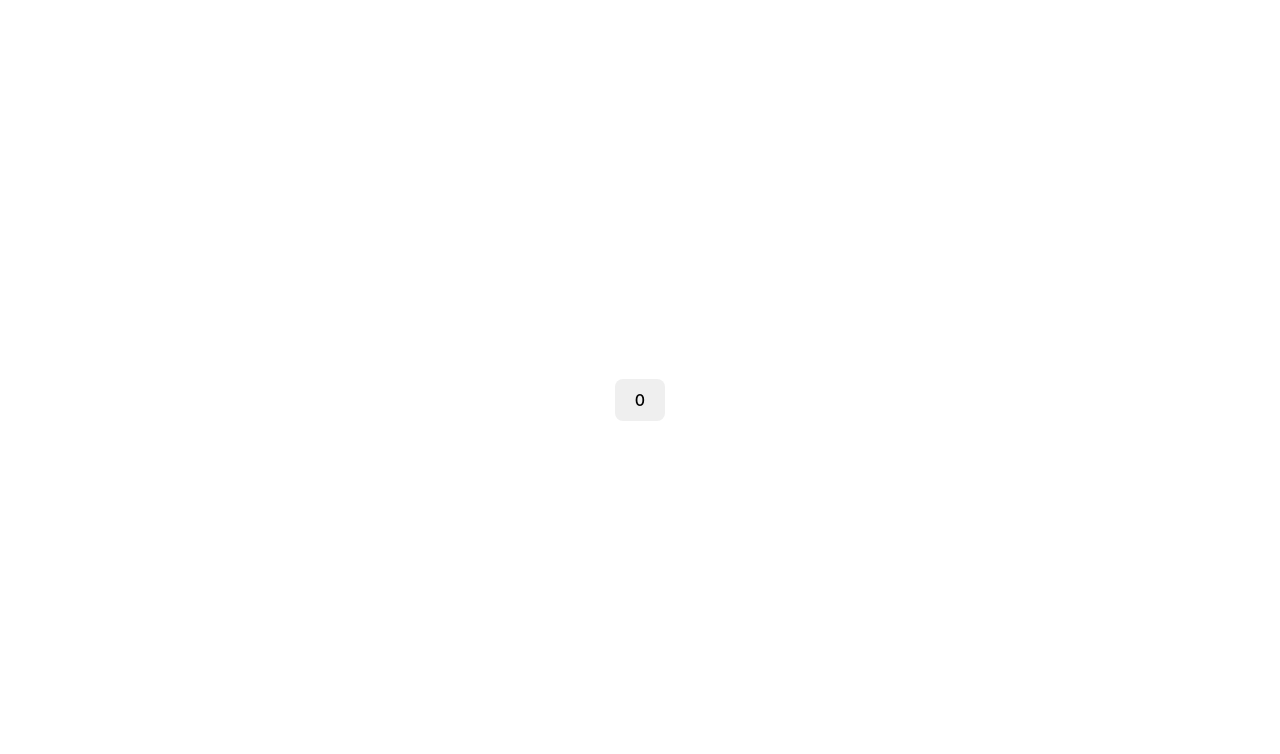
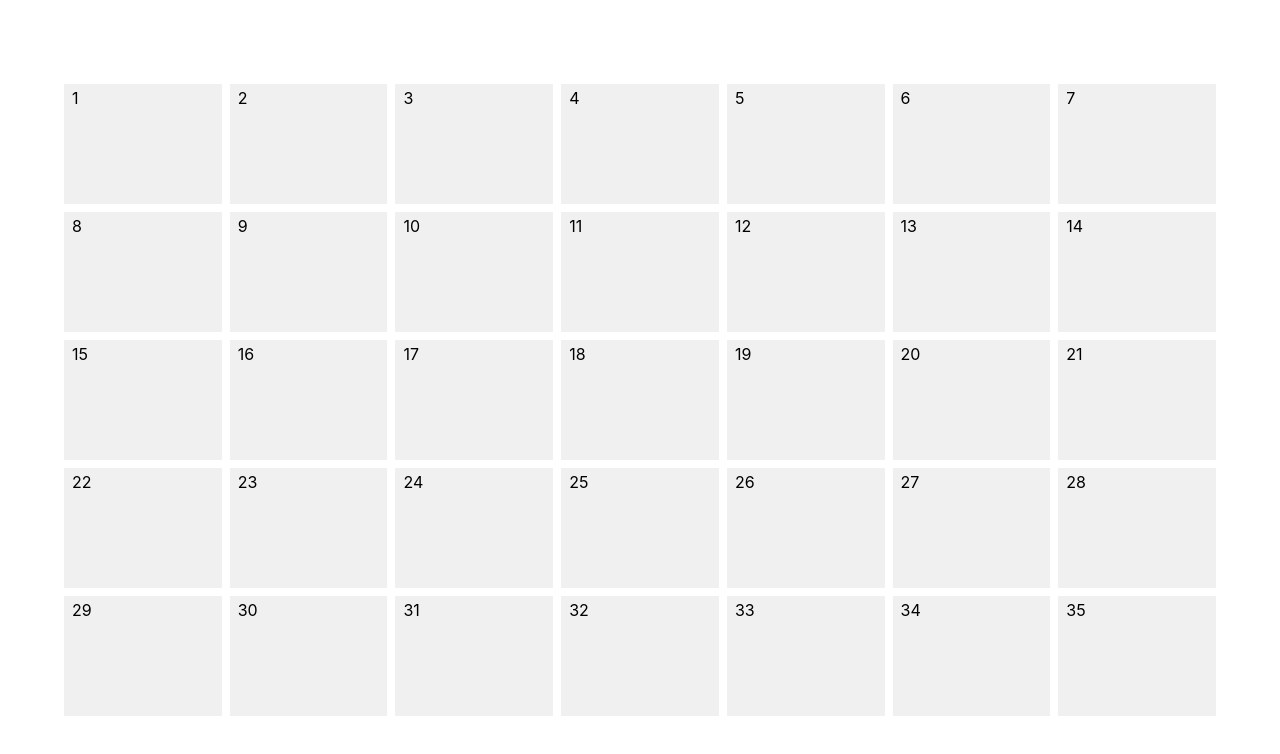
Before and after one commit to justPeterLee/Goals, a React (Vite) app in the folder client/: page / in a window 1280 px wide. Shown: the top 754 px of the page. Built offline with nearby package versions, Linux system fonts and the light colour scheme.

Commit message:
imported date-fns

```diff
--- a/client/package.json
+++ b/client/package.json
@@ -13,6 +13,7 @@
     "@reduxjs/toolkit": "^1.9.7",
     "@types/react-redux": "^7.1.27",
     "axios": "^1.5.1",
+    "date-fns": "^2.30.0",
     "react": "^18.2.0",
     "react-dom": "^18.2.0",
     "react-redux": "^8.1.3",
--- a/client/src/App.tsx
+++ b/client/src/App.tsx
@@ -1,22 +1,24 @@
 import "./App.css";
-import { useState } from "react";
-import { useAppDispatch, useAppSelector } from "./hook/redux.hook";
+import { Routes, Route } from "react-router-dom";
+// import { useState } from "react";
+// import { useAppDispatch, useAppSelector } from "./hook/redux.hook";
+
+//components
+import Calendar from "./components/calendar/calendar";
 
 function App() {
-  const dispatch = useAppDispatch();
-  const countState: any = useAppSelector((state) => state.count.value);
+  // const dispatch = useAppDispatch();
+  // const countState: any = useAppSelector((state) => state.count.value);
 
-  const [count, setCount] = useState(0);
-  const addCount = () => {
-    dispatch({ type: "FETCH_GOALS" });
-    setCount(countState);
-  };
+  // const [count, setCount] = useState(0);
+  // const addCount = () => {
+  //   dispatch({ type: "FETCH_GOALS" });
+  //   setCount(countState);
+  // };
   return (
-    <>
-      <div className="card">
-        <button onClick={addCount}>{count}</button>
-      </div>
-    </>
+    <Routes>
+      <Route path="/" element={<Calendar />} />
+    </Routes>
   );
 }
 
--- /dev/null
+++ b/client/src/components/calendar/Calendar.module.css
@@ -0,0 +1,45 @@
+/* day */
+.dayContainer {
+  height: 15vh;
+  width: 15vw;
+  background-color: rgb(240, 240, 240);
+  transition: filter ease 0.2s;
+}
+
+.dayContainer:hover {
+  filter: brightness(0.9);
+}
+.titleContainer {
+  display: flex;
+  flex-direction: row;
+}
+
+.day {
+  margin-left: 0.5rem;
+  margin-top: 0.25rem;
+}
+/* week */
+.weekContainer {
+  display: flex;
+  gap: 0.5rem;
+}
+
+/* month */
+.monthContainer {
+  display: flex;
+  flex-direction: column;
+  /* justify-content: center;
+  align-items: center; */
+  gap: 0.5rem;
+
+  width: 90vw;
+  /* height: 70vh; */
+  /* background-color: rgb(100, 100, 100); */
+}
+
+/* calendar */
+/* .calendarContainer {
+  display: flex;
+  justify-content: center;
+  align-items: center;
+} */
--- a/client/src/components/calendar/Calendar.tsx
+++ b/client/src/components/calendar/Calendar.tsx
@@ -1,14 +1,57 @@
+import styles from "./Calendar.module.css";
+
 export default function Calendar() {
   return (
-    <div>
-      <Week />
-      <Week />
-      <Week />
-      <Week />
+    <div className={`${styles.calendarContainer} container`}>
+      <Month />
     </div>
   );
 }
 
-function Week() {
-  return <div>week</div>;
+function Day(props: { day: string; index: number; row: number }) {
+  const { day, index, row } = props;
+
+  return (
+    <div className={styles.dayContainer}>
+      <div className={styles.dayTitle}>
+        <span className={`${styles.titleContainer}`}>
+          <p className={styles.day}>{index + row + 1}</p>
+          {/* <p className={styles.title}> {day}</p> */}
+        </span>
+      </div>
+      <div className={styles.dayBody}></div>
+      <div className={styles.dayFooter}></div>
+    </div>
+  );
 }
+
+function Week(props: { row: number }) {
+  const { row } = props;
+  const week = [
+    "Sunday",
+    "Monday",
+    "Tuesday",
+    "Wednesday",
+    "Thurseday",
+    "Friday",
+    "Saturday",
+  ];
+  return (
+    <div className={styles.weekContainer}>
+      {week.map((day, index) => {
+        return <Day key={index} day={day} index={index} row={row} />;
+      })}
+    </div>
+  );
+}
+
+function Month() {
+  return (
+    <div className={styles.monthContainer}>
+      {Array.from({ length: 5 }, (_, index) => {
+        const rowIndex = index * 7;
+        return <Week key={index} row={rowIndex} />;
+      })}
+    </div>
+  );
+}
--- /dev/null
+++ b/client/src/hook/useCalendar.hook.ts
@@ -0,0 +1 @@
+export default function useCalendar() {}
--- a/client/src/index.css
+++ b/client/src/index.css
@@ -24,3 +24,15 @@ button {
 button:hover {
   border-color: #646cff;
 }
+
+p {
+  padding: 0;
+  margin: 0;
+}
+
+.container {
+  display: flex;
+  flex-direction: column;
+  justify-content: center;
+  align-items: center;
+}
--- a/client/src/main.tsx
+++ b/client/src/main.tsx
@@ -2,14 +2,18 @@ import React from "react";
 import ReactDOM from "react-dom/client";
 import App from "./App.tsx";
 import "./index.css";
+import { BrowserRouter } from "react-router-dom";
+
 import { store } from "./redux/store.ts";
 
 import { Provider } from "react-redux";
 
 ReactDOM.createRoot(document.getElementById("root")!).render(
   <React.StrictMode>
-    <Provider store={store}>
-      <App />
-    </Provider>
+    <BrowserRouter>
+      <Provider store={store}>
+        <App />
+      </Provider>
+    </BrowserRouter>
   </React.StrictMode>
 );
```
Also changed, not shown: 1 other file (tests, documents, lock files or other folders).
